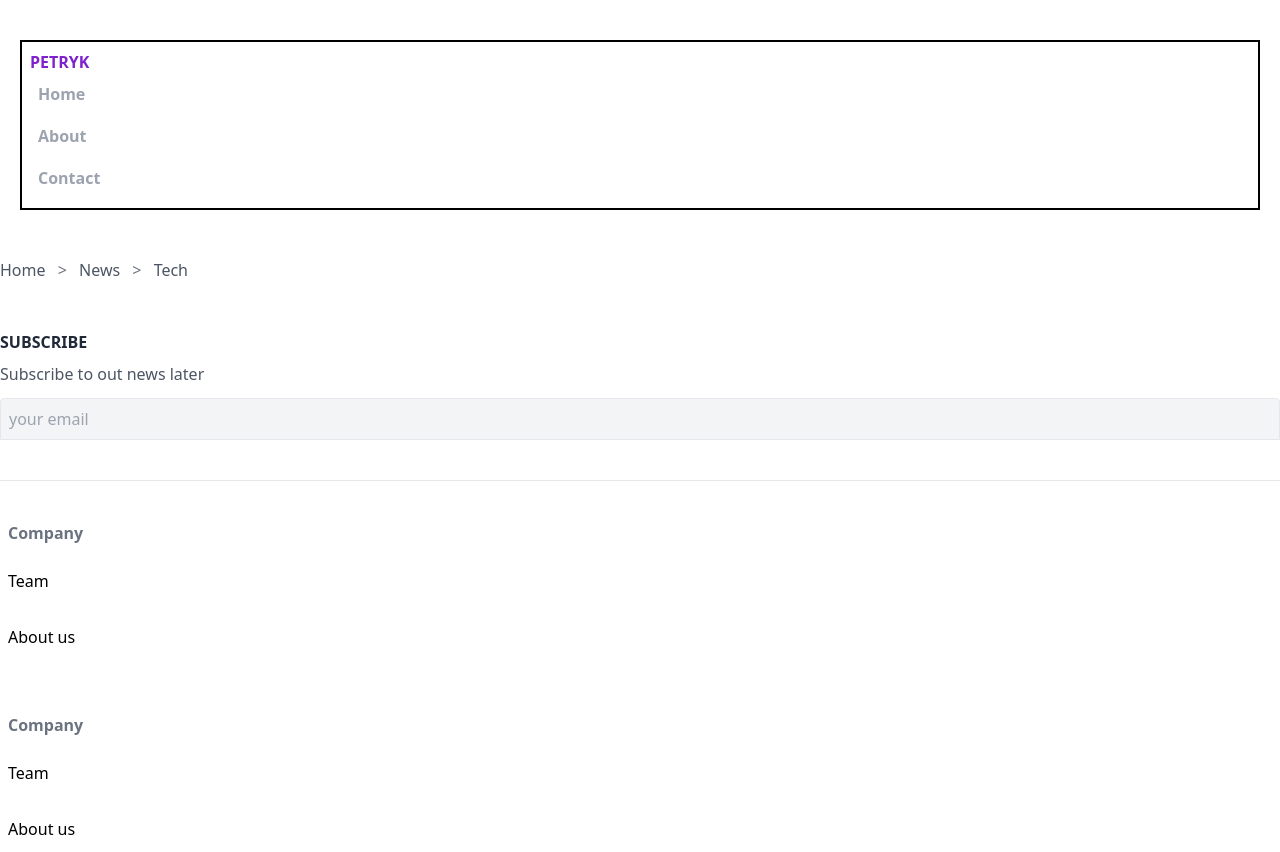
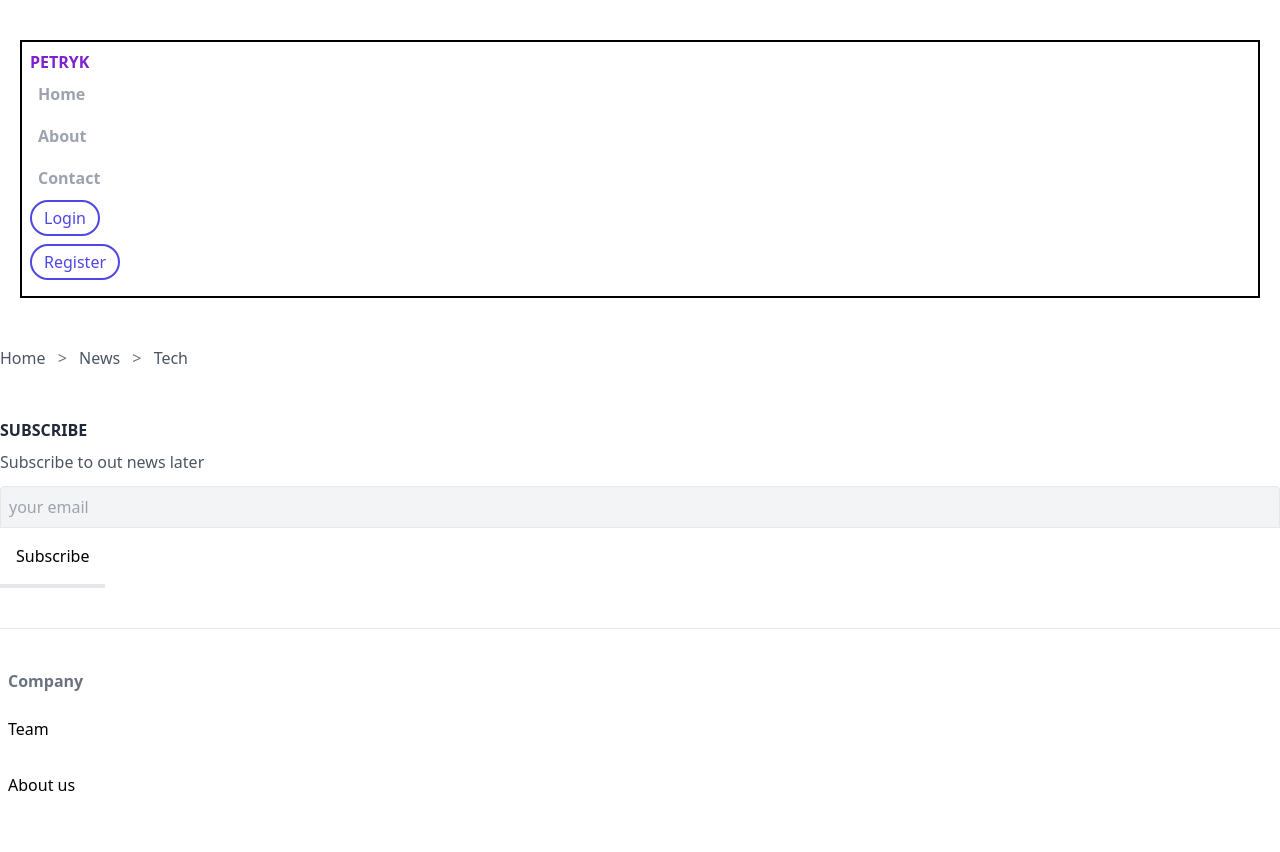
Before and after one commit to Sasha-hk/tailwind-example, a website: page index.html in a window 1280 px wide. Shown: the top 852 px of the page. Drawn offline with nearby package versions, Linux system fonts and the light colour scheme; files that its build step writes are made by us from their sources.

Commit message:
feat: save

```diff
--- a/index.html
+++ b/index.html
@@ -16,6 +16,11 @@
         <li><a href="#" class="inline-block py-2 px-2 hover:text-purple-600 focus:text-purple-600 border-b-2 border-transparent hover:border-purple-400">Home</a></li>
         <li><a href="#" class="inline-block py-2 px-2 hover:text-purple-600 focus:text-purple-600 border-b-2 border-transparent hover:border-purple-400">About</a></li>
         <li><a href="#" class="inline-block py-2 px-2 hover:text-purple-600 focus:text-purple-600 border-b-2 border-transparent hover:border-purple-400">Contact</a></li>
+      </ul>
+
+      <ul>
+        <li><button class="mb-2 p-1 px-3 border-2 rounded-full border-indigo-600 text-indigo-600 hover:text-white hover:bg-indigo-800 focus:outline-none focus:ring focus:ring-violet-300">Login</button></li>
+        <li><button class="mb-2 p-1 px-3 border-2 rounded-full border-indigo-600 text-indigo-600 hover:text-white hover:bg-indigo-800">Register</button></li>
       </ul>
     </nev>
   </header>
@@ -36,6 +41,8 @@
       <h5 class="font-bold uppercase text-gray-800 mb-2">Subscribe</h5>
       <p class="text-gray-600 mb-3">Subscribe to out news later</p>
       <input type="email" class="text-gray-700 bg-gray-100 p-2 w-full border rounded-t hover:border-gray-600" placeholder="your email">
+
+      <button class="px-4 py-4 border-b-4">Subscribe</button>
     </div>
   </main>
 
```
